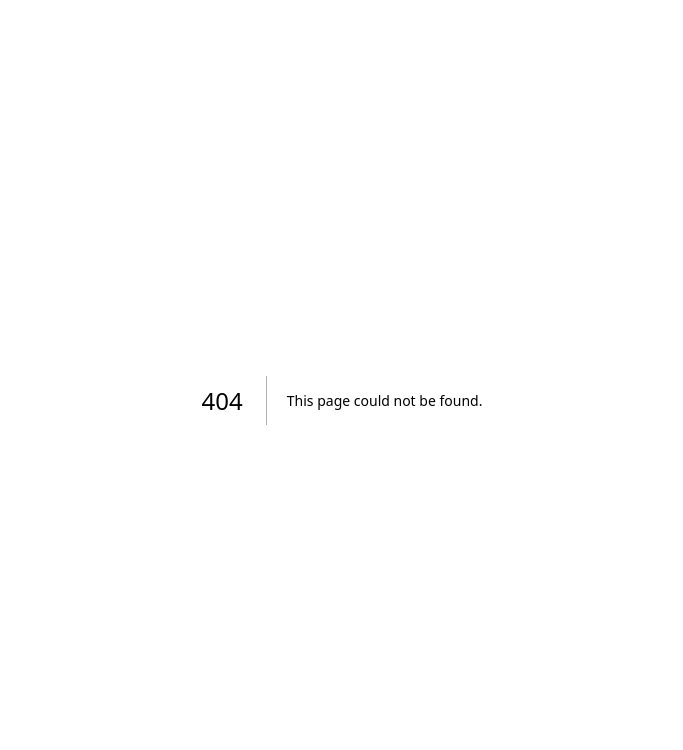
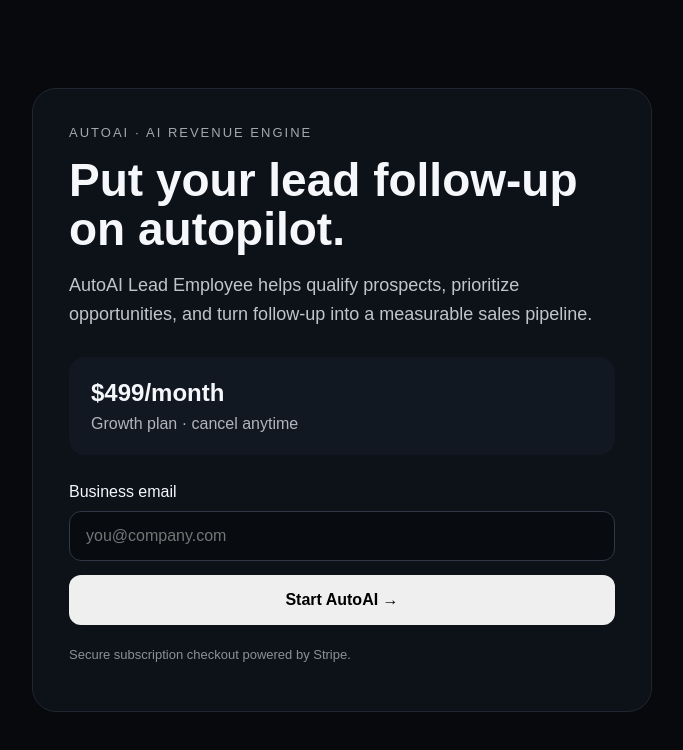
Before and after one commit to alovato007-oss/autoai, a Next.js app: page /get-started in a window 1280 px wide. Before the commit this address had no page. Shown: the top 750 px of the page, without its empty margins (298-981 px from the left). Built offline with nearby package versions, Linux system fonts and the light colour scheme.

Commit message:
Add AutoAI customer onboarding and subscription page

```diff
--- /dev/null
+++ b/app/get-started/page.tsx
@@ -0,0 +1,49 @@
+"use client";
+
+import { FormEvent, useState } from "react";
+
+export default function GetStarted() {
+  const [email, setEmail] = useState("");
+  const [loading, setLoading] = useState(false);
+  const [error, setError] = useState("");
+
+  async function startCheckout(event: FormEvent) {
+    event.preventDefault();
+    setLoading(true);
+    setError("");
+    try {
+      const response = await fetch("/api/create-checkout", {
+        method: "POST",
+        headers: { "Content-Type": "application/json" },
+        body: JSON.stringify({ email }),
+      });
+      const data = await response.json();
+      if (!response.ok || !data.url) throw new Error(data.error ?? "Checkout is unavailable right now.");
+      window.location.href = data.url;
+    } catch (err) {
+      setError(err instanceof Error ? err.message : "Checkout is unavailable right now.");
+      setLoading(false);
+    }
+  }
+
+  return (
+    <main style={{ minHeight: "100vh", display: "grid", placeItems: "center", padding: 24, background: "#07090d", color: "#f5f7fb" }}>
+      <section style={{ width: "100%", maxWidth: 620, border: "1px solid #202631", borderRadius: 24, padding: 36, background: "#0d1118" }}>
+        <div style={{ fontSize: 13, letterSpacing: 2, opacity: 0.65 }}>AUTOAI · AI REVENUE ENGINE</div>
+        <h1 style={{ fontSize: 46, lineHeight: 1.05, margin: "16px 0" }}>Put your lead follow-up on autopilot.</h1>
+        <p style={{ fontSize: 18, lineHeight: 1.6, opacity: 0.78 }}>AutoAI Lead Employee helps qualify prospects, prioritize opportunities, and turn follow-up into a measurable sales pipeline.</p>
+        <div style={{ margin: "28px 0", padding: 22, borderRadius: 16, background: "#121822" }}>
+          <strong style={{ fontSize: 24 }}>$499/month</strong>
+          <div style={{ marginTop: 8, opacity: 0.7 }}>Growth plan · cancel anytime</div>
+        </div>
+        <form onSubmit={startCheckout}>
+          <label style={{ display: "block", marginBottom: 10 }}>Business email</label>
+          <input value={email} onChange={(e) => setEmail(e.target.value)} type="email" required placeholder="you@company.com" style={{ width: "100%", boxSizing: "border-box", padding: "15px 16px", borderRadius: 12, border: "1px solid #303846", background: "#080b10", color: "inherit", fontSize: 16 }} />
+          <button disabled={loading} style={{ width: "100%", marginTop: 14, padding: "16px 20px", border: 0, borderRadius: 12, fontWeight: 700, fontSize: 16, cursor: loading ? "wait" : "pointer" }}>{loading ? "Opening secure checkout…" : "Start AutoAI →"}</button>
+          {error && <p style={{ color: "#ff8b8b", marginTop: 14 }}>{error}</p>}
+        </form>
+        <p style={{ marginTop: 22, fontSize: 13, opacity: 0.55 }}>Secure subscription checkout powered by Stripe.</p>
+      </section>
+    </main>
+  );
+}
```
